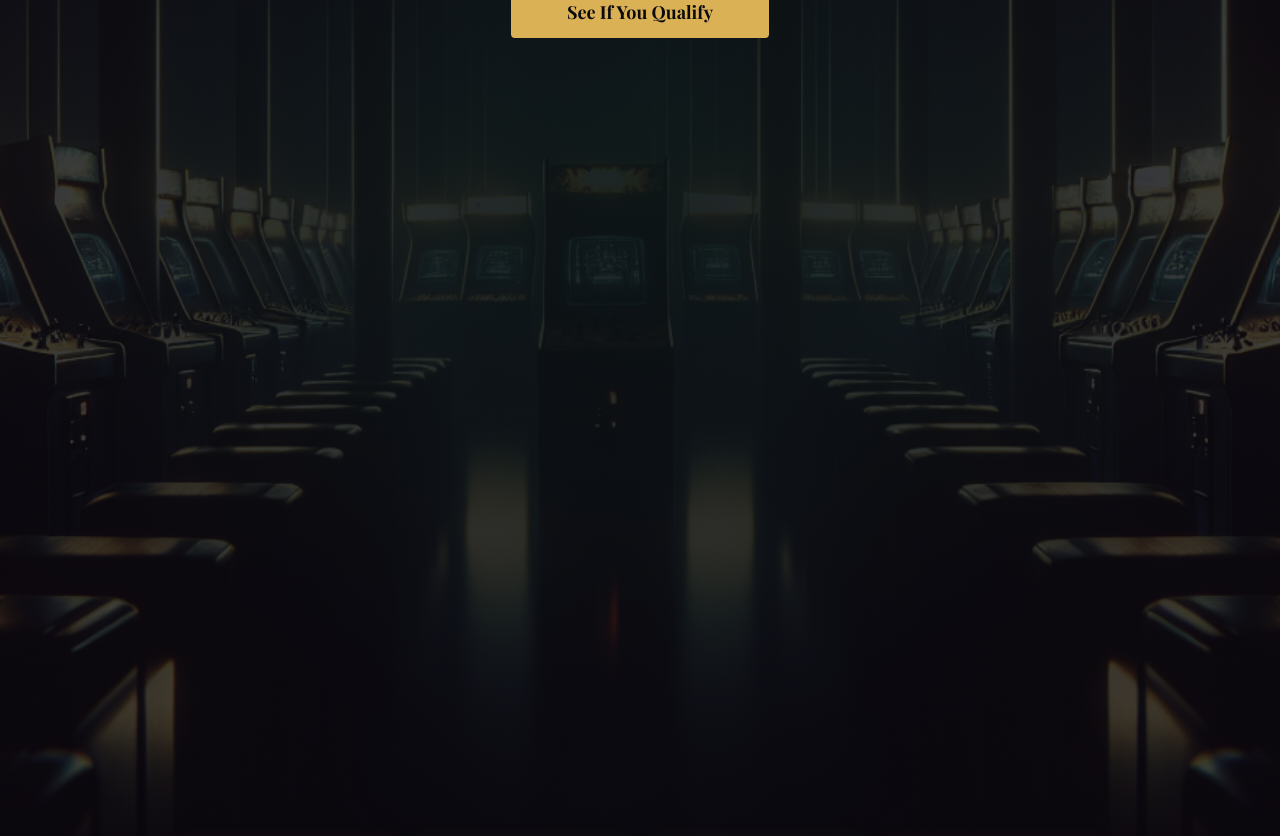
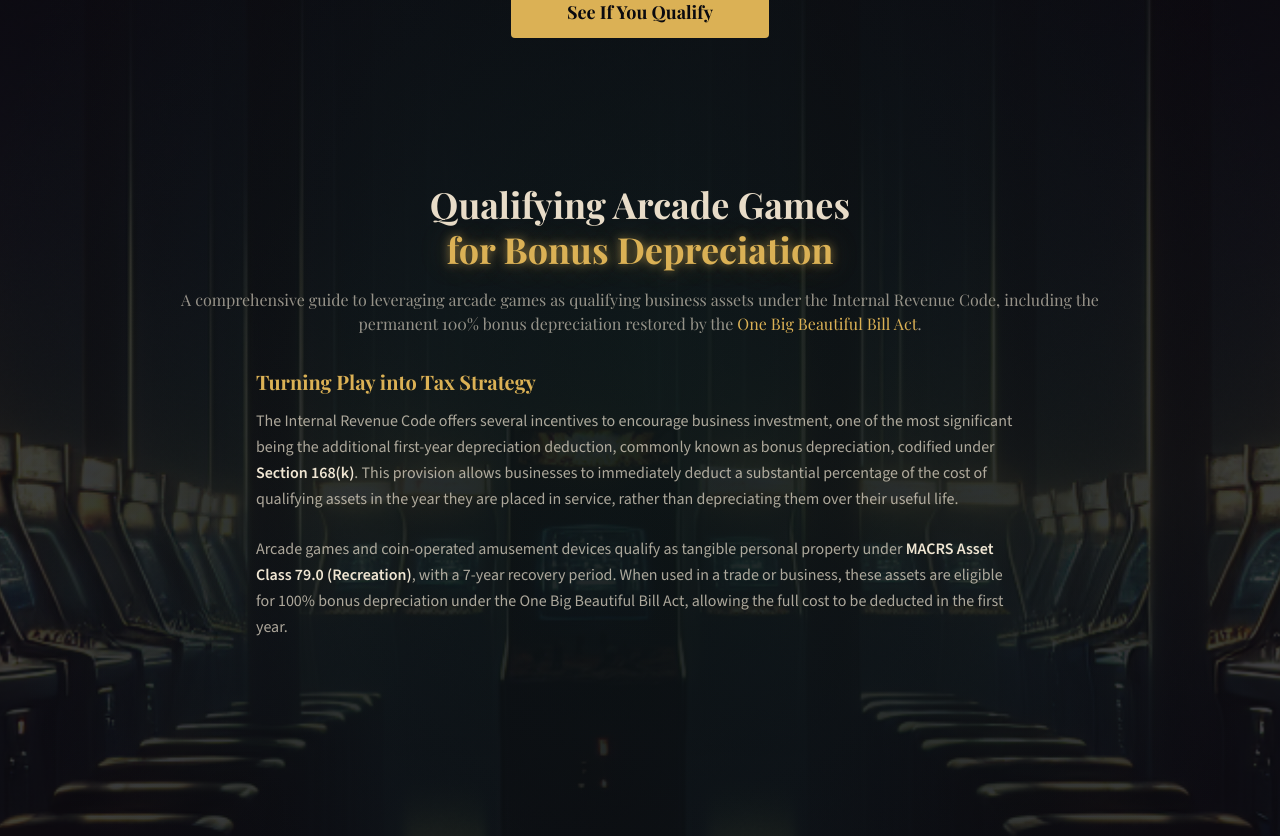
Before and after one commit to kennysabangan/arcade-tax-guide, a React (Vite) app: page /arcade in a window 1280 px wide. Shown: the part 540-1376 px from the top of the page. Built offline with nearby package versions, Linux system fonts and the light colour scheme; what @react-pdf/renderer would draw is missing.

Commit message:
Add qualifying arcade games educational section below hero CTA

```diff
--- a/src/pages/ArcadeLandingPage.jsx
+++ b/src/pages/ArcadeLandingPage.jsx
@@ -265,6 +265,39 @@ const leadScore = computeLeadScore();
 
           </div>
         </div>
+
+        {/* Qualifying Arcade Games — SEO / Educational Section */}
+        <div className="relative z-20 w-full max-w-5xl mx-auto px-5 py-8 sm:py-12">
+          <div className="text-center">
+            <h2 className="font-heading font-bold text-2xl sm:text-3xl lg:text-4xl leading-tight mb-4">
+              <span className="text-cream-warm">Qualifying Arcade Games</span>
+              <span className="block text-gold neon-gold">for Bonus Depreciation</span>
+            </h2>
+            <p className="text-cream-60 text-sm sm:text-base font-heading mb-8">
+              A comprehensive guide to leveraging arcade games as qualifying business assets under the Internal Revenue Code,
+              including the permanent 100% bonus depreciation restored by the <span className="text-gold">One Big Beautiful Bill Act</span>.
+            </p>
+            <div className="max-w-3xl mx-auto space-y-6 text-left">
+              <div>
+                <h3 className="font-heading text-gold text-lg sm:text-xl font-bold mb-3">Turning Play into Tax Strategy</h3>
+                <p className="text-cream-70 text-sm sm:text-base leading-relaxed">
+                  The Internal Revenue Code offers several incentives to encourage business investment, one of the most significant
+                  being the additional first-year depreciation deduction, commonly known as bonus depreciation, codified under
+                  <span className="text-cream font-semibold"> Section 168(k)</span>. This provision allows businesses to immediately
+                  deduct a substantial percentage of the cost of qualifying assets in the year they are placed in service, rather
+                  than depreciating them over their useful life.
+                </p>
+              </div>
+              <p className="text-cream-70 text-sm sm:text-base leading-relaxed">
+                Arcade games and coin-operated amusement devices qualify as tangible personal property under
+                <span className="text-cream font-semibold"> MACRS Asset Class 79.0 (Recreation)</span>, with a 7-year recovery
+                period. When used in a trade or business, these assets are eligible for 100% bonus depreciation under the
+                One Big Beautiful Bill Act, allowing the full cost to be deducted in the first year.
+              </p>
+            </div>
+          </div>
+        </div>
+
         <div className="hidden sm:flex justify-center px-5 py-4">
           <img src="/images/arcade-machine.jpg" alt="Arcade Machine" className="w-full max-w-xs sm:max-w-sm" />
         </div>
```
